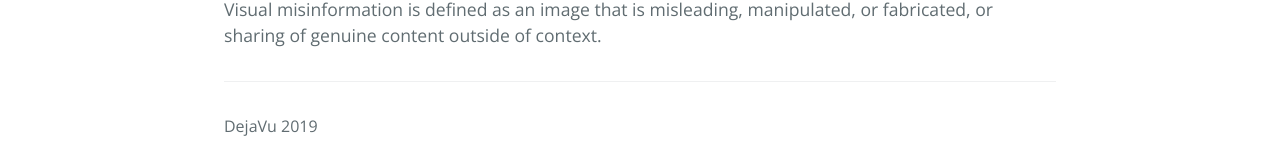
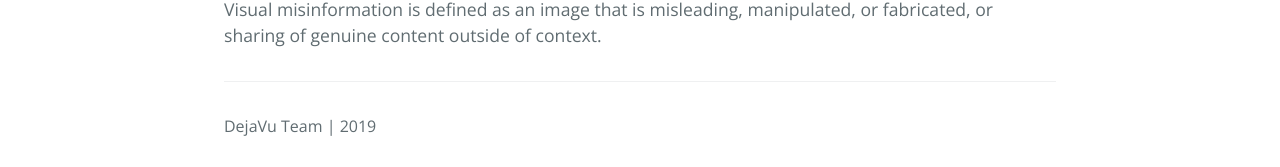
Before and after one commit to rzere/DejaVu, a Jekyll site: the page built from docs/index.md, in a window 1280 px wide. Shown: the part 965-1132 px from the top of the page. Built offline with Jekyll 4.4.1, drawn with Linux system fonts in a browser that asks for light colours; our own code applies the rules of GitHub Pages for plain Markdown files.

Commit message:
favicon + footer

```diff
--- a/docs/_layouts/default.html
+++ b/docs/_layouts/default.html
@@ -48,7 +48,7 @@
         <span class="site-footer-credits">This page was generated by <a href="https://pages.github.com">GitHub Pages</a>.</span>
       </footer> -->
       <footer class="site-footer">
-        DejaVu 2019
+        DejaVu Team | 2019
       </footer>
     </main>
   </body>
```
Also changed, not shown: docs/assets/img/dejavulogo.png (added).
